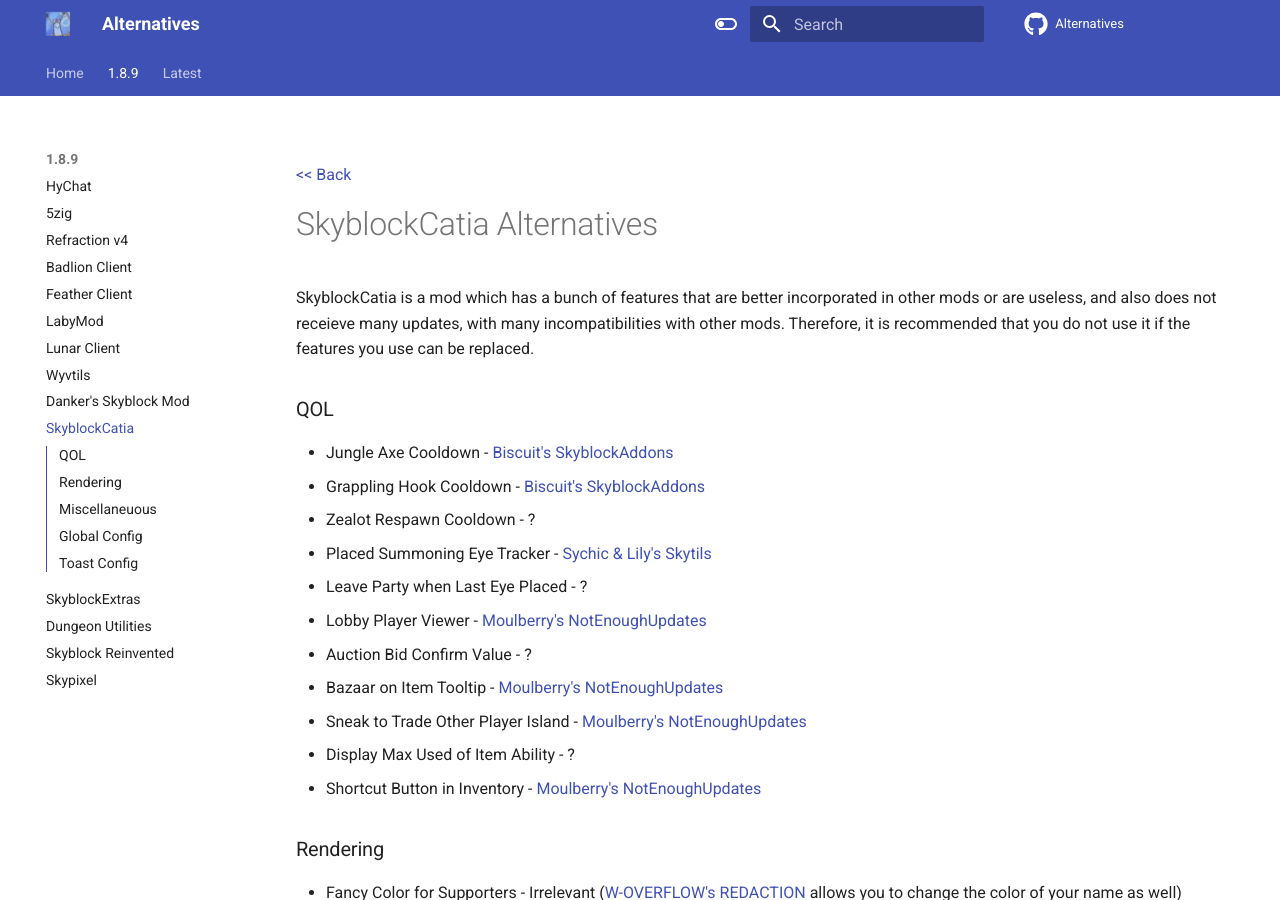
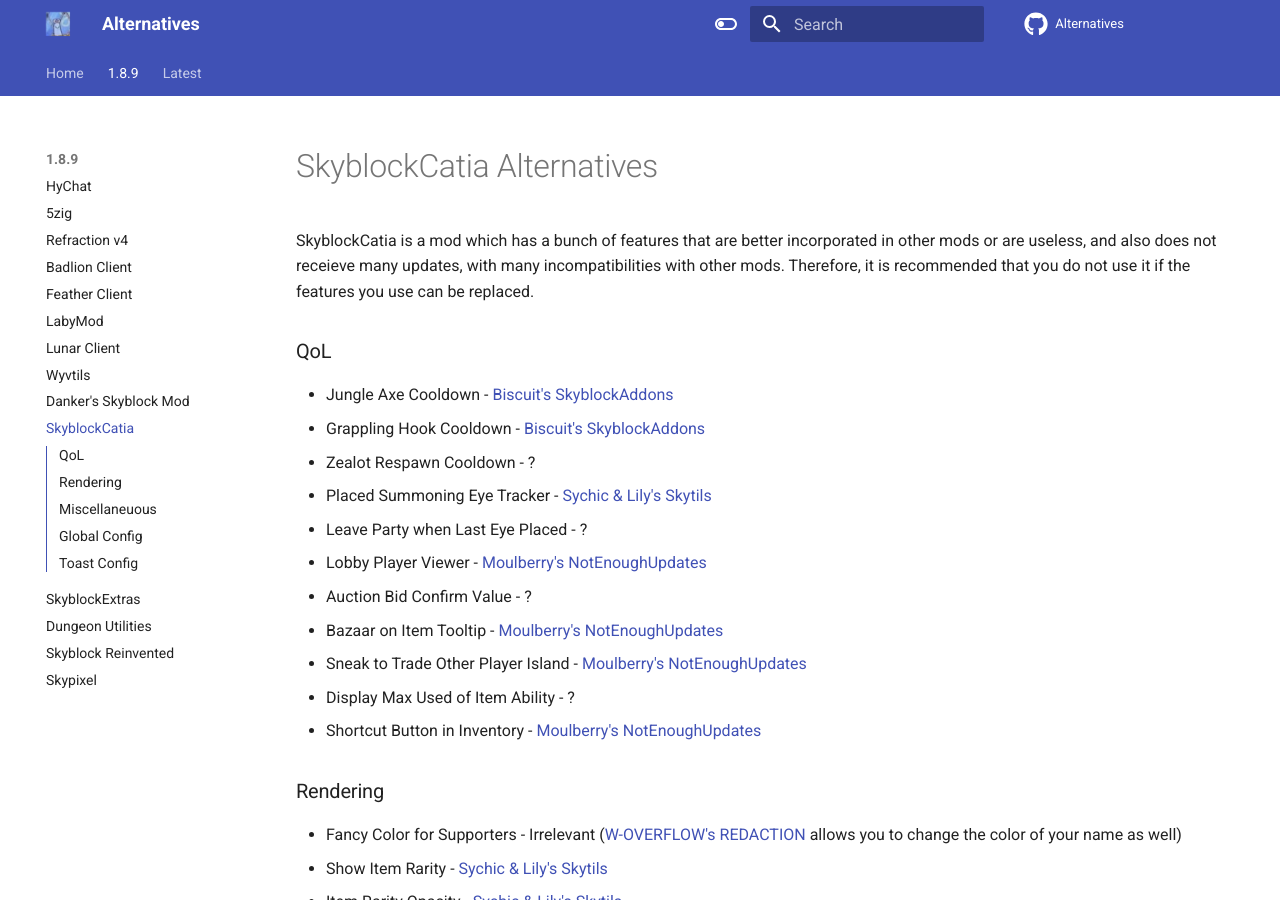
Before and after one commit to MicrocontrollersDev/Alternatives, an MkDocs documentation site: the page built from docs/1.8.9/skyblockcatia.md, in a window 1280 px wide and 900 px high. Built offline with MkDocs 1.6.1 and Material for MkDocs 9.7.7, drawn with Linux system fonts in a browser that asks for light colours; comment, search, counter and statistics services are not loaded.

Commit message:
Format skyblockcatia.md.

```diff
--- a/docs/1.8.9/skyblockcatia.md
+++ b/docs/1.8.9/skyblockcatia.md
@@ -1,65 +1,69 @@
-[<< Back](README.md)
+# SkyblockCatia Alternatives
+SkyblockCatia is a mod which has
+a bunch of features that are better
+incorporated in other mods or are
+useless, and also does not receieve
+many updates, with many incompatibilities
+with other mods. Therefore, it is
+recommended that you do not use it
+if the features you use can be replaced.
 
-# SkyblockCatia Alternatives
+### QoL
 
-SkyblockCatia is a mod which has a bunch of features that are better incorporated in other mods or are useless, and also does not receieve many updates, with many incompatibilities with other mods. Therefore, it is recommended that you do not use it if the features you use can be replaced.
-
-### QOL
-
-- Jungle Axe Cooldown - [Biscuit's SkyblockAddons](https://github.com/BiscuitDevelopment/SkyblockAddons/releases/latest)
-- Grappling Hook Cooldown - [Biscuit's SkyblockAddons](https://github.com/BiscuitDevelopment/SkyblockAddons/releases/latest)
-- Zealot Respawn Cooldown - ?
-- Placed Summoning Eye Tracker - [Sychic & Lily's Skytils](https://github.com/Skytils/SkytilsMod/releases/latest)
-- Leave Party when Last Eye Placed - ?
-- Lobby Player Viewer - [Moulberry's NotEnoughUpdates](https://github.com/Moulberry/NotEnoughUpdates/latest)
-- Auction Bid Confirm Value - ?
-- Bazaar on Item Tooltip - [Moulberry's NotEnoughUpdates](https://github.com/Moulberry/NotEnoughUpdates/latest)
-- Sneak to Trade Other Player Island - [Moulberry's NotEnoughUpdates](https://github.com/Moulberry/NotEnoughUpdates/latest)
-- Display Max Used of Item Ability - ?
-- Shortcut Button in Inventory - [Moulberry's NotEnoughUpdates](https://github.com/Moulberry/NotEnoughUpdates/latest)
+* Jungle Axe Cooldown - [Biscuit's SkyblockAddons](https://github.com/BiscuitDevelopment/SkyblockAddons/releases/latest)
+* Grappling Hook Cooldown - [Biscuit's SkyblockAddons](https://github.com/BiscuitDevelopment/SkyblockAddons/releases/latest)
+* Zealot Respawn Cooldown - ?
+* Placed Summoning Eye Tracker - [Sychic & Lily's Skytils](https://github.com/Skytils/SkytilsMod/releases/latest)
+* Leave Party when Last Eye Placed - ?
+* Lobby Player Viewer - [Moulberry's NotEnoughUpdates](https://github.com/Moulberry/NotEnoughUpdates/latest)
+* Auction Bid Confirm Value - ?
+* Bazaar on Item Tooltip - [Moulberry's NotEnoughUpdates](https://github.com/Moulberry/NotEnoughUpdates/latest)
+* Sneak to Trade Other Player Island - [Moulberry's NotEnoughUpdates](https://github.com/Moulberry/NotEnoughUpdates/latest)
+* Display Max Used of Item Ability - ?
+* Shortcut Button in Inventory - [Moulberry's NotEnoughUpdates](https://github.com/Moulberry/NotEnoughUpdates/latest)
 
 ### Rendering
 
-- Fancy Color for Supporters - Irrelevant ([W-OVERFLOW's REDACTION](https://github.com/W-OVERFLOW/REDACTION/releases/latest) allows you to change the color of your name as well)
-- Show Item Rarity - [Sychic & Lily's Skytils](https://github.com/Skytils/SkytilsMod/releases/latest)
-- Item Rarity Opacity - [Sychic & Lily's Skytils](https://github.com/Skytils/SkytilsMod/releases/latest)
-- Make Special Zealot Held Gold Block - [Biscuit's SkyblockAddons](https://github.com/BiscuitDevelopment/SkyblockAddons/releases/latest)
-- Hitbox Render Mode - ([W-OVERFLOW's REDACTION](https://github.com/W-OVERFLOW/REDACTION/releases/latest)) ?
-- Glowing Dragon Armor - ?
-- Disable Block Particles - [Sk1er's Patcher](https://sk1er.club/mods/patcher)
-- Fix Skyblock Enchant Tag - [Moulberry's NotEnoughUpdates](https://github.com/Moulberry/NotEnoughUpdates/latest) / [Biscuit's SkyblockAddons](https://github.com/BiscuitDevelopment/SkyblockAddons/releases/latest)
-- Disable Night Vision - [Sychic & Lily's Skytils](https://github.com/Skytils/SkytilsMod/releases/latest)
-- Display Realtime Ping - ?
+* Fancy Color for Supporters - Irrelevant ([W-OVERFLOW's REDACTION](https://github.com/W-OVERFLOW/REDACTION/releases/latest) allows you to change the color of your name as well)
+* Show Item Rarity - [Sychic & Lily's Skytils](https://github.com/Skytils/SkytilsMod/releases/latest)
+* Item Rarity Opacity - [Sychic & Lily's Skytils](https://github.com/Skytils/SkytilsMod/releases/latest)
+* Make Special Zealot Held Gold Block - [Biscuit's SkyblockAddons](https://github.com/BiscuitDevelopment/SkyblockAddons/releases/latest)
+* Hitbox Render Mode - ([W-OVERFLOW's REDACTION](https://github.com/W-OVERFLOW/REDACTION/releases/latest)) ?
+* Glowing Dragon Armor - ?
+* Disable Block Particles - [Sk1er's Patcher](https://sk1er.club/mods/patcher)
+* Fix Skyblock Enchant Tag - [Moulberry's NotEnoughUpdates](https://github.com/Moulberry/NotEnoughUpdates/latest) / [Biscuit's SkyblockAddons](https://github.com/BiscuitDevelopment/SkyblockAddons/releases/latest)
+* Disable Night Vision - [Sychic & Lily's Skytils](https://github.com/Skytils/SkytilsMod/releases/latest)
+* Display Realtime Ping - ?
 
 ### Miscellaneuous
 
-- Right Click to Add Party - [Am4nso's MiddleClickParty](https://hypixel.net/threads/forge-1-8-9-middleclickparty-invite-players-to-your-party-by-middle-clicking.3349916/)
-- Sneak to Open Inventory While Fighting Dragon - ?
-- Lobby Player Count - [Rocco's 5Zig Reborn](https://5zigreborn.eu/)
-- Show Obtained Date - [Cow's Cowlection](https://github.com/cow-mc/Cowlection/releases/latest)
+* Right Click to Add Party - [Am4nso's MiddleClickParty](https://hypixel.net/threads/forge-1-8-9-middleclickparty-invite-players-to-your-party-by-middle-clicking.3349916/)
+* Sneak to Open Inventory While Fighting Dragon - ?
+* Lobby Player Count - [Rocco's 5Zig Reborn](https://5zigreborn.eu/)
+* Show Obtained Date - [Cow's Cowlection](https://github.com/cow-mc/Cowlection/releases/latest)
 
 ### Global Config
 
-- Enable Confirm to Disconnect - [Sk1er's Patcher](https://sk1er.club/mods/patcher)
-- Enable Skin Rendering Fix - [Moulberry's NotEnoughUpdates](https://github.com/Moulberry/NotEnoughUpdates) via custom models
-- Disable Hurt Camera Effect - [Sychic & Lily's Skytils](https://github.com/Skytils/SkytilsMod/releases/latest)
-- Enable Shortcut Game Button - [Moulberry's NotEnoughUpdates](https://github.com/Moulberry/NotEnoughUpdates/latest)
-- Enable 1.15 Armor Enchanted Glint - ?
-- Enable Enchanted Glint for Skulls - [Moulberry's NotEnoughUpdates](https://github.com/Moulberry/NotEnoughUpdates) / [Sychic & Lily's Skytils](https://github.com/Skytils/SkytilsMod/releases/latest)
-- Enable Overwrite Sign Editing - ?
-- Enable Sign Selection List - ?
-- Enable Chat in Container Screen - [SirDesco's Synthesis](https://github.com/SynthesisMod/Synthesis)
-- Disable Error Log - ?
+* Enable Confirm to Disconnect - [Sk1er's Patcher](https://sk1er.club/mods/patcher)
+* Enable Skin Rendering Fix - [Moulberry's NotEnoughUpdates](https://github.com/Moulberry/NotEnoughUpdates) via custom models
+* Disable Hurt Camera Effect - [Sychic & Lily's Skytils](https://github.com/Skytils/SkytilsMod/releases/latest)
+* Enable Shortcut Game Button - [Moulberry's NotEnoughUpdates](https://github.com/Moulberry/NotEnoughUpdates/latest)
+* Enable 1.15 Armor Enchanted Glint - ?
+* Enable Enchanted Glint for Skulls - [Moulberry's NotEnoughUpdates](https://github.com/Moulberry/NotEnoughUpdates) / [Sychic & Lily's Skytils](https://github.com/Skytils/SkytilsMod/releases/latest)
+* Enable Overwrite Sign Editing - ?
+* Enable Sign Selection List - ?
+* Enable Chat in Container Screen - [SirDesco's Synthesis](https://github.com/SynthesisMod/Synthesis)
+* Disable Error Log - ?
 
 ### Toast Config
 
-- [Sychic & Lily's Skytils](https://github.com/Skytils/SkytilsMod/releases/latest)
+* [Sychic & Lily's Skytils](https://github.com/Skytils/SkytilsMod/releases/latest)
 
 # Contributors
 
-- [8KCoffeeWizard](https://github.com/8KCoffeeWizard)
-- [Lisena](https://github.com/lisenaaaa)
-- [MisterCheezeCake](https://github.com/MisterCheezeCake)
-- [Rayless](https://github.com/UnderscoreRayless)
-- [Wyvest](https://github.com/Wyvest)
-- [Zetvue](https://zetvue.carrd.co)
+* [8KCoffeeWizard](https://github.com/8KCoffeeWizard)
+* [Lisena](https://github.com/lisenaaaa)
+* [MisterCheezeCake](https://github.com/MisterCheezeCake)
+* [Rayless](https://github.com/UnderscoreRayless)
+* [Wyvest](https://github.com/Wyvest)
+* [Zetvue](https://zetvue.carrd.co)
```
